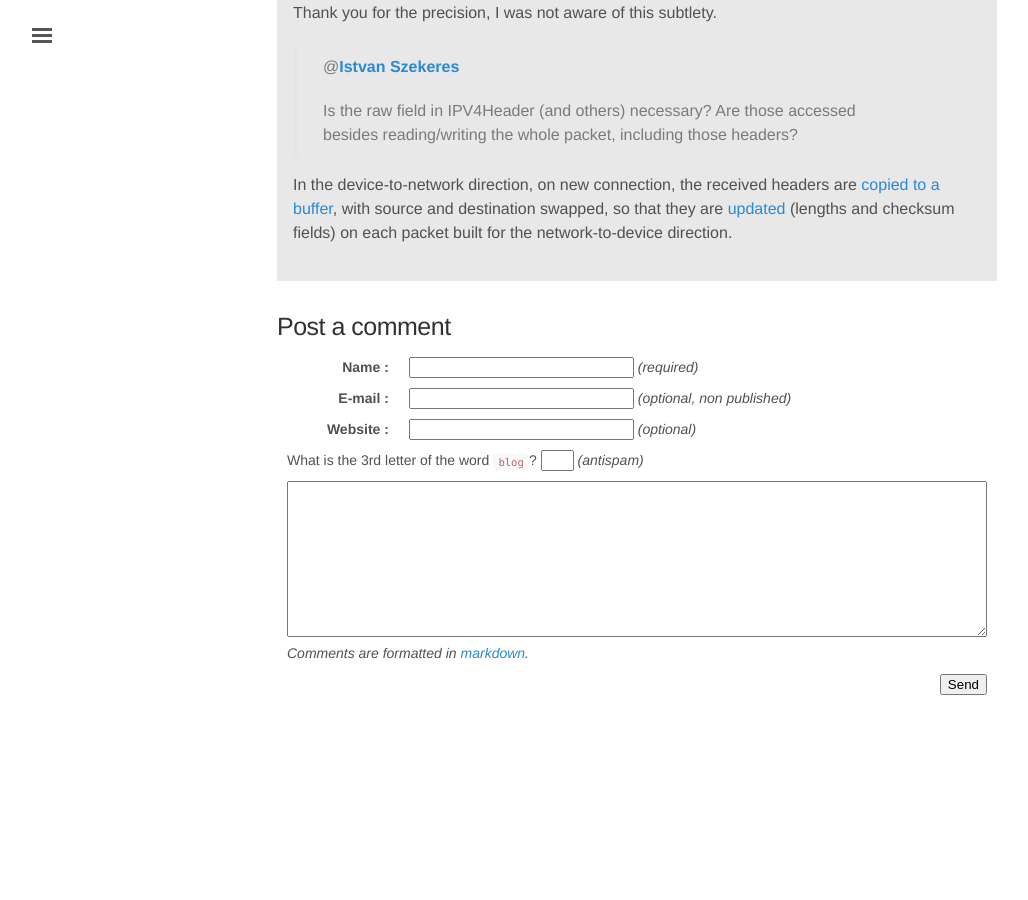
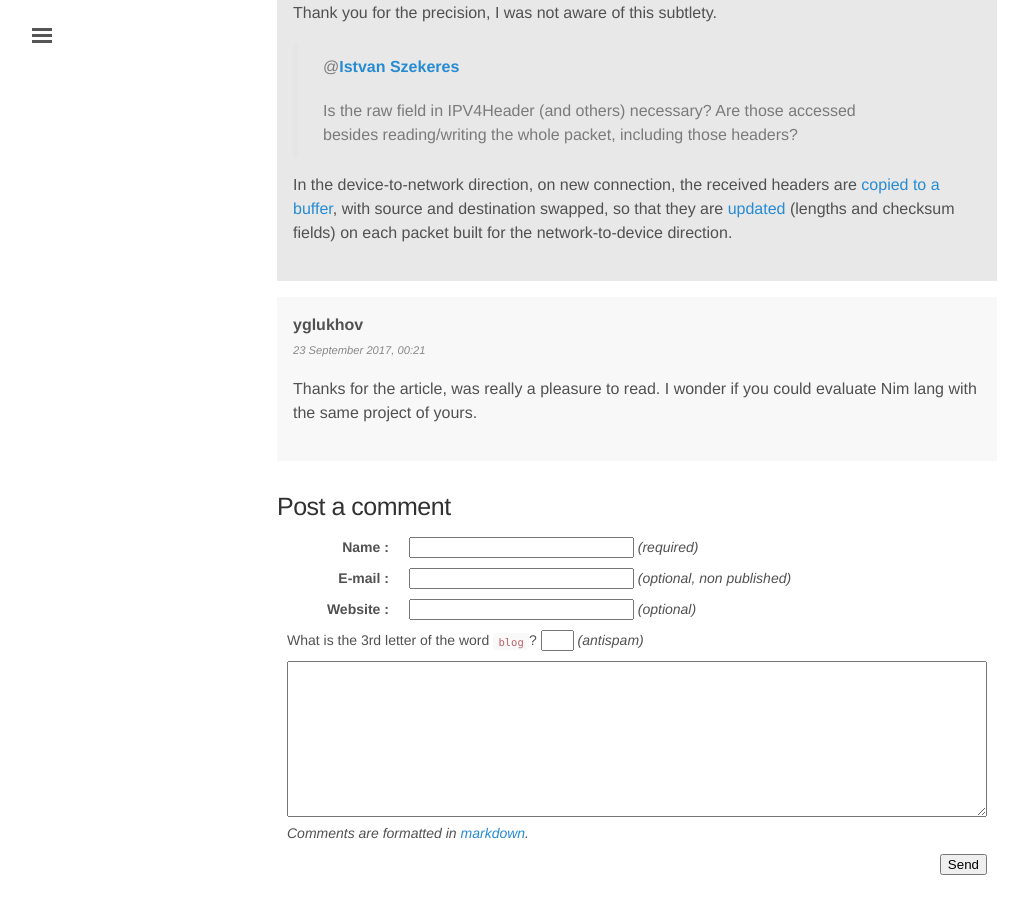
Before and after one commit to rom1v/blog.rom1v.com, a Jekyll site: the page built from _posts/2017-09-21-gnirehtet-rewritten-in-rust.md, in a window 1280 px wide and 900 px high, scrolled down 24391 px. Shown: the whole window, without its empty margins (3-1031 px from the left). Built offline with Jekyll 4.4.1, drawn with Linux system fonts in a browser that asks for light colours; before the commit the page ends 25111 px from its top, so only the background shows below that.

Commit message:
Publish comment 4 for gnirehtet-rust (en)

```diff
--- a/_data/comments-2017-09-gnirehtet-rewritten-in-rust.yaml
+++ b/_data/comments-2017-09-gnirehtet-rewritten-in-rust.yaml
@@ -41,3 +41,9 @@
 
     [packetizer-copy]: https://github.com/Genymobile/gnirehtet/blob/v2.0/relay-rust/src/relay/packetizer.rs#L46-L58
     [packetizer-update]: https://github.com/Genymobile/gnirehtet/blob/v2.0/relay-rust/src/relay/packetizer.rs#L110-L125
+- id: 4
+  author: yglukhov
+  date: 2017-09-23 00:21:55+02:00
+  contents: |
+    Thanks for the article, was really a pleasure to read. I wonder if you could
+    evaluate Nim lang with the same project of yours.
```
